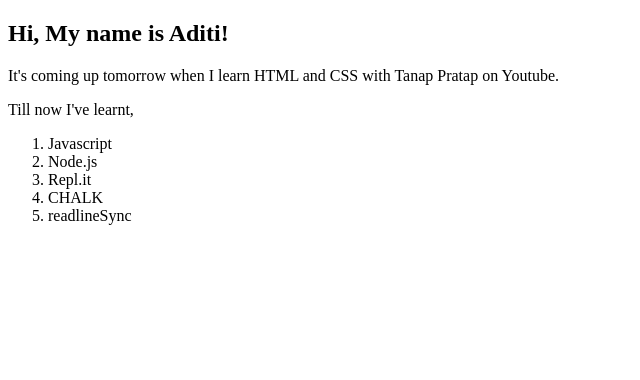
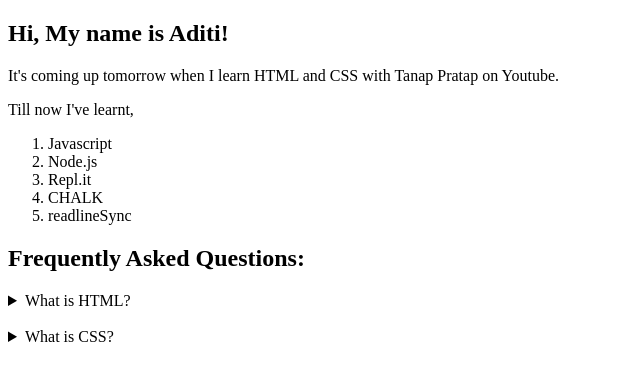
Before and after one commit to aditiras/aditirastogi-portfolio, a plain HTML site: page index.html in a window 1280 px wide. Shown: the whole page, without its empty margins (0-640 px from the left). Drawn offline with Linux system fonts and the light colour scheme.

Commit message:
updated text

```diff
--- a/index.html
+++ b/index.html
@@ -23,5 +23,19 @@
         </ol>
         </p>
     </p>
+    <div>
+        <section>
+            <h2>Frequently Asked Questions:</h2>
+            <details>
+                <summary>What is HTML?</summary>
+                HTML stands for HyperText Markup Language
+            </details>
+            <br>
+            <details>
+                <summary>What is CSS?</summary>
+                CSS stands for Cascading Style Sheets
+            </details>
+        </section>
+    </div>
 </body>
 </html>
```
